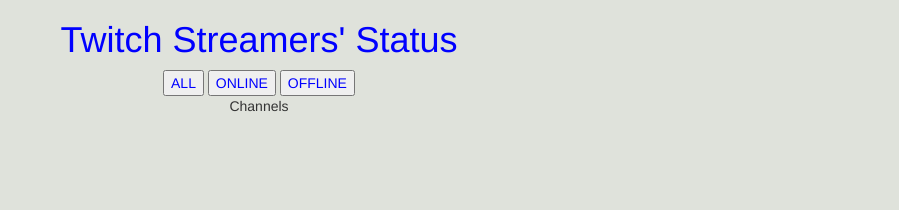
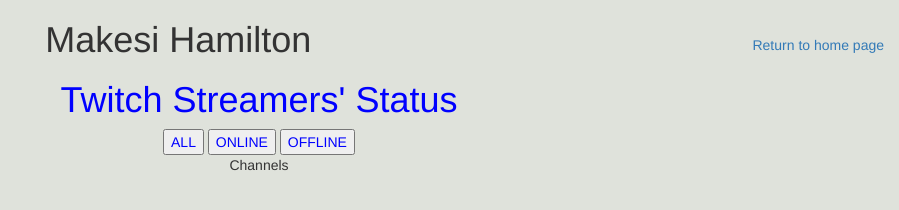
Before and after one commit to kesi2k/Twitch-API, a plain HTML site: page index.html in a window 1280 px wide. Shown: the whole page, without its empty margins (381-1280 px from the left). Drawn offline with nearby package versions, Linux system fonts and the light colour scheme.

Commit message:
Updated webpage layout

```diff
--- a/index.html
+++ b/index.html
@@ -15,6 +15,12 @@
 
     <body>
       <div id="Big_wrapper">
+      <nav id="menu_header">
+        <ul>
+          <li><a href="http://kesi2k.github.io/" class="blue-text">Return to home page</a></li>
+        </ul>
+      </nav>
+      <h1 class="blue-text">Makesi Hamilton</h1>
         <div id="header">
           <h1 id="title"> Twitch Streamers' Status</h1>
           <div class="row" id="buttons">
--- a/styling.css
+++ b/styling.css
@@ -4,6 +4,10 @@
 
 #Big_wrapper{
       text-align:center;
+}
+#menu_header li{float:right;
+       padding: 15px;
+       list-style:none;
 }
 #header{
     color:blue;
```
